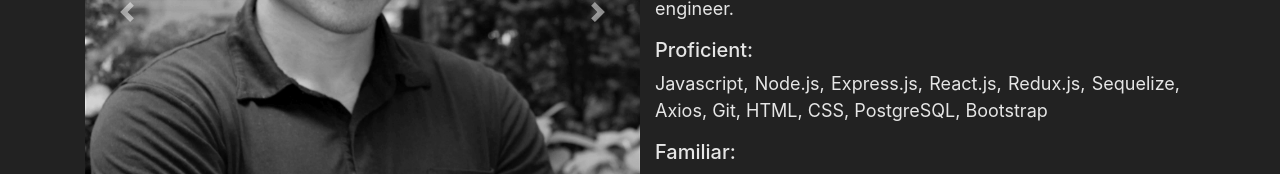
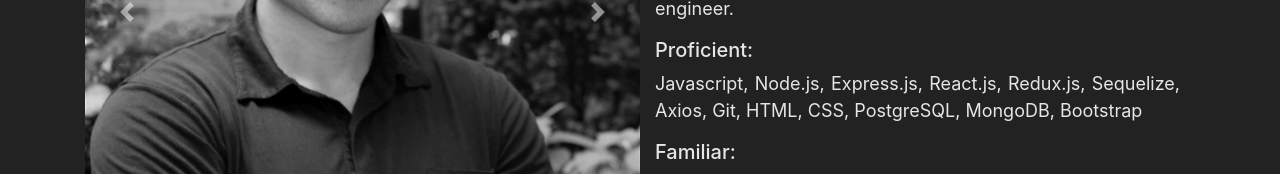
Before and after one commit to dongledan/personal-website, a React (Create React App) app: page / in a window 1280 px wide. Shown: the part 1206-1380 px from the top of the page. Built offline with nearby package versions, Linux system fonts and the light colour scheme.

Commit message:
updated resume

```diff
--- a/src/components/About.js
+++ b/src/components/About.js
@@ -43,7 +43,7 @@ export default function About() {
           <h5>Proficient: </h5>
           <p>
             Javascript, Node.js, Express.js, React.js, Redux.js, Sequelize,
-            Axios, Git, HTML, CSS, PostgreSQL, Bootstrap
+            Axios, Git, HTML, CSS, PostgreSQL, MongoDB, Bootstrap
           </p>
           <h5>Familiar:</h5>
           <p>
```
Also changed, not shown: 1 other file (tests, documents, lock files or other folders).
